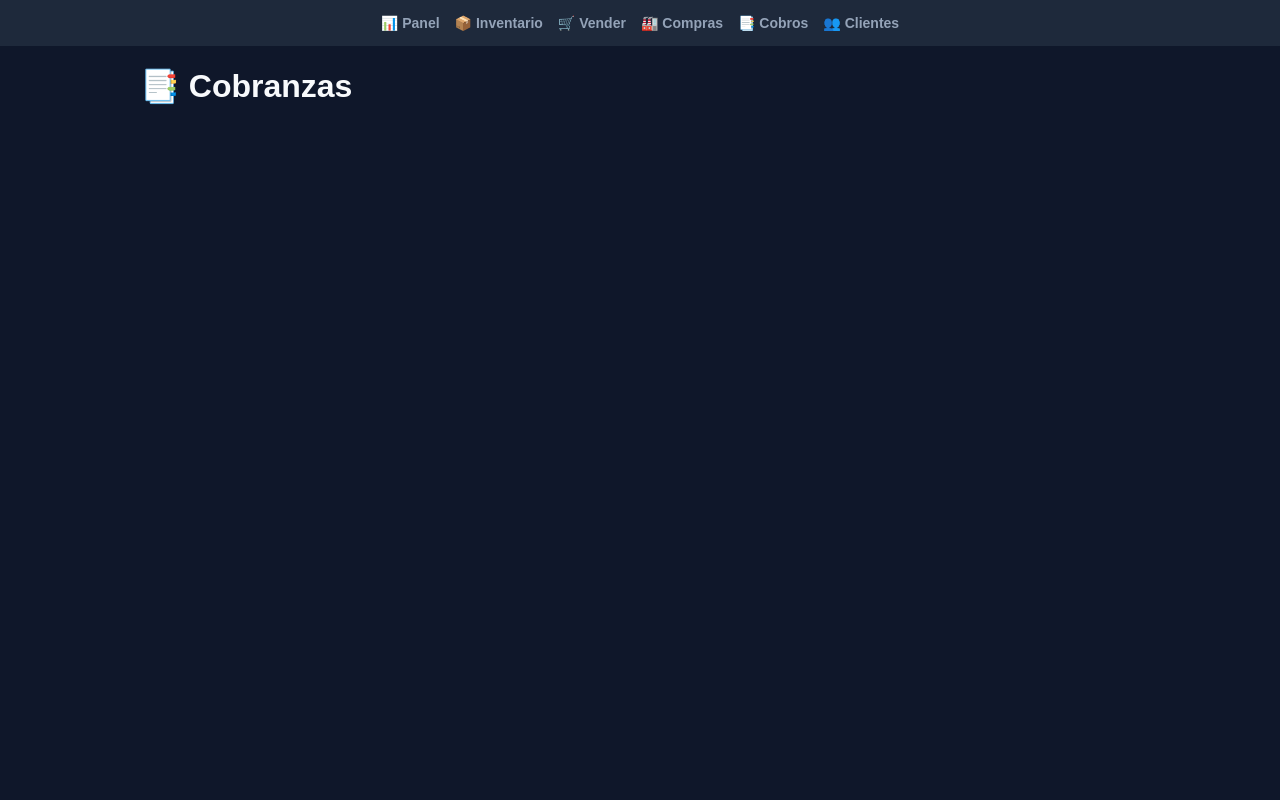
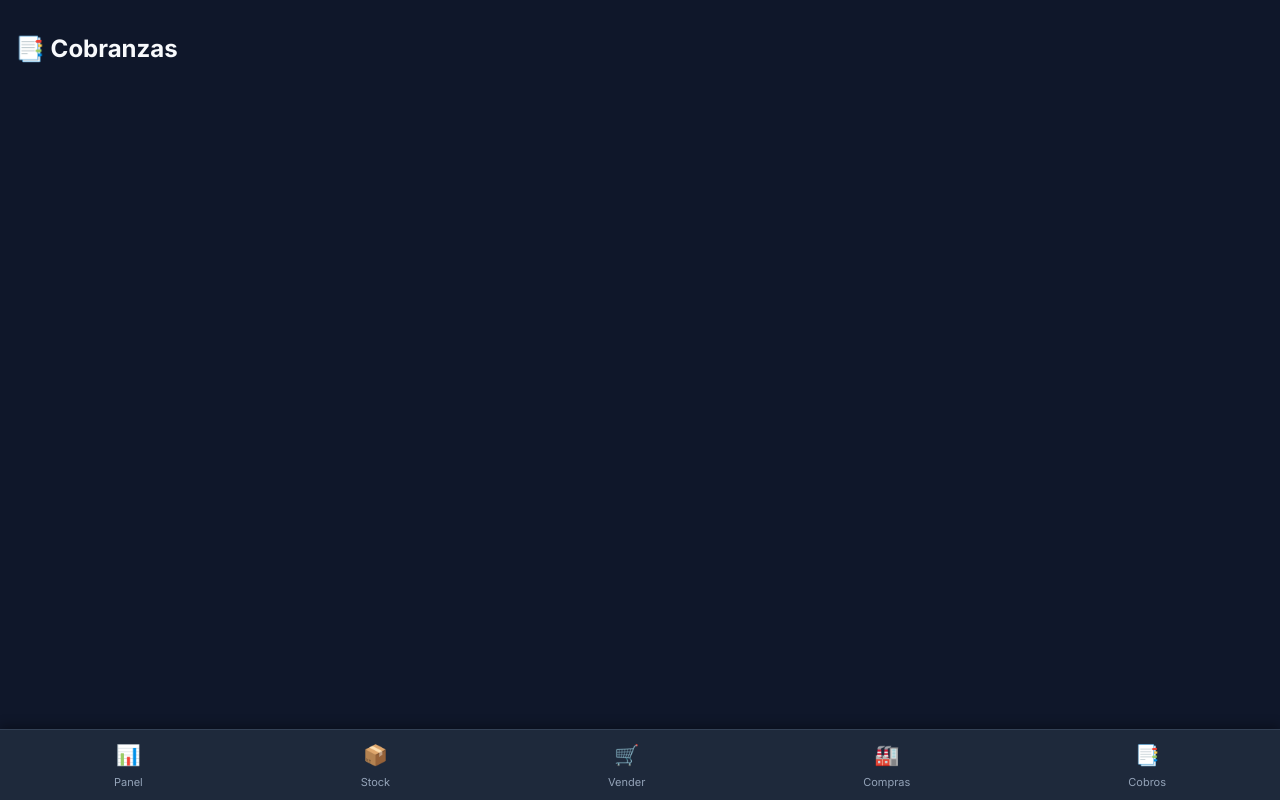
Before and after one commit to nicomartinezytm-pixel/distribuidora, a Flask app: page /boletas in a window 1280 px wide. Run offline with Flask 3, Linux system fonts and the light colour scheme; data that the repository does not hold is empty.

Commit message:
Update base.html

```diff
--- a/templates/base.html
+++ b/templates/base.html
@@ -2,30 +2,126 @@
 <html lang="es">
 <head>
     <meta charset="UTF-8">
-    <meta name="viewport" content="width=device-width, initial-scale=1.0">
-    <title>Distribuidora App</title>
+    <meta name="viewport" content="width=device-width, initial-scale=1.0, maximum-scale=1.0, user-scalable=no">
+    <title>Sistema de Gestión</title>
+    <!-- Google Fonts para que se vea más profesional -->
+    <link href="https://fonts.googleapis.com/css2?family=Inter:wght@400;600;700&display=swap" rel="stylesheet">
     <style>
-        body { font-family: sans-serif; background: #0f172a; color: #f8fafc; margin: 0; padding-bottom: 50px; }
-        nav { background: #1e293b; padding: 15px; display: flex; gap: 15px; justify-content: center; position: sticky; top: 0; z-index: 100; }
-        nav a { color: #94a3b8; text-decoration: none; font-weight: bold; font-size: 14px; }
-        nav a:hover { color: white; }
-        .container { max-width: 1000px; margin: 20px auto; padding: 0 20px; }
-        .card { background: #1e293b; padding: 20px; border-radius: 12px; border: 1px solid #334155; margin-bottom: 20px; }
-        input, select, button { padding: 10px; border-radius: 6px; border: 1px solid #334155; background: #0f172a; color: white; }
-        button { cursor: pointer; border: none; }
+        :root {
+            --bg: #0f172a;
+            --card: #1e293b;
+            --accent: #3b82f6;
+            --text: #f8fafc;
+            --text-muted: #94a3b8;
+            --success: #22c55e;
+            --danger: #ef4444;
+        }
+
+        * { box-sizing: border-box; -webkit-tap-highlight-color: transparent; }
+
+        body {
+            font-family: 'Inter', sans-serif;
+            background: var(--bg);
+            color: var(--text);
+            margin: 0;
+            padding: 0;
+            line-height: 1.5;
+        }
+
+        /* Menú Inferior Estilo App Movil */
+        nav {
+            background: var(--card);
+            padding: 10px 5px;
+            display: flex;
+            justify-content: space-around;
+            position: fixed;
+            bottom: 0;
+            width: 100%;
+            z-index: 1000;
+            border-top: 1px solid #334155;
+            box-shadow: 0 -4px 10px rgba(0,0,0,0.3);
+        }
+
+        nav a {
+            color: var(--text-muted);
+            text-decoration: none;
+            font-size: 11px;
+            display: flex;
+            flex-direction: column;
+            align-items: center;
+            gap: 4px;
+            transition: 0.3s;
+        }
+
+        nav a.active, nav a:hover { color: var(--accent); }
+
+        .icon { font-size: 20px; }
+
+        /* Contenedor Principal */
+        .container {
+            max-width: 100%;
+            margin: 0 auto;
+            padding: 15px 15px 100px 15px; /* Espacio abajo para que el menú no tape nada */
+        }
+
+        h1 { font-size: 24px; font-weight: 700; margin-bottom: 20px; color: var(--text); }
+
+        /* Tarjetas Estilizadas */
+        .card {
+            background: var(--card);
+            padding: 18px;
+            border-radius: 16px;
+            border: 1px solid rgba(255,255,255,0.05);
+            margin-bottom: 15px;
+            box-shadow: 0 4px 6px -1px rgba(0, 0, 0, 0.1);
+        }
+
+        /* Inputs y Botones "Fat Finger" (para dedos grandes) */
+        input, select, button {
+            width: 100%;
+            padding: 14px;
+            border-radius: 12px;
+            border: 1px solid #334155;
+            background: #0f172a;
+            color: white;
+            font-size: 16px; /* Evita que el iPhone haga zoom automático */
+            margin-bottom: 10px;
+        }
+
+        button {
+            background: var(--accent);
+            font-weight: 600;
+            border: none;
+            cursor: pointer;
+            transition: transform 0.1s;
+        }
+
+        button:active { transform: scale(0.98); }
+
+        /* Tablas adaptables */
+        .table-container { overflow-x: auto; border-radius: 12px; }
+        table { width: 100%; border-collapse: collapse; min-width: 500px; }
+        th { background: #334155; color: var(--text-muted); padding: 12px; text-align: left; font-size: 13px; }
+        td { padding: 12px; border-bottom: 1px solid rgba(255,255,255,0.05); font-size: 14px; }
+
+        /* Etiquetas de estado */
+        .badge { padding: 4px 8px; border-radius: 6px; font-size: 12px; font-weight: 600; }
+        .pagado { background: rgba(34, 197, 94, 0.2); color: #4ade80; }
+        .fiado { background: rgba(239, 68, 68, 0.2); color: #f87171; }
+
     </style>
 </head>
 <body>
-    <nav>
-        <a href="/dashboard">📊 Panel</a>
-        <a href="/">📦 Inventario</a>
-        <a href="/vender">🛒 Vender</a>
-        <a href="/compras">🏭 Compras</a>
-        <a href="/boletas">📑 Cobros</a>
-        <a href="/clientes">👥 Clientes</a>
-    </nav>
     <div class="container">
         {% block content %}{% endblock %}
     </div>
+
+    <nav>
+        <a href="/dashboard"><span class="icon">📊</span>Panel</a>
+        <a href="/"><span class="icon">📦</span>Stock</a>
+        <a href="/vender"><span class="icon">🛒</span>Vender</a>
+        <a href="/compras"><span class="icon">🏭</span>Compras</a>
+        <a href="/boletas"><span class="icon">📑</span>Cobros</a>
+    </nav>
 </body>
 </html>
```
